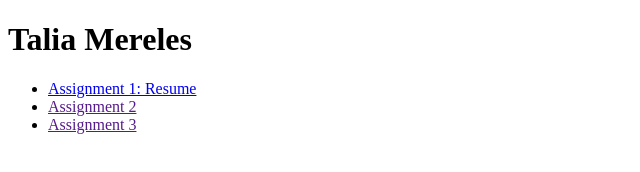
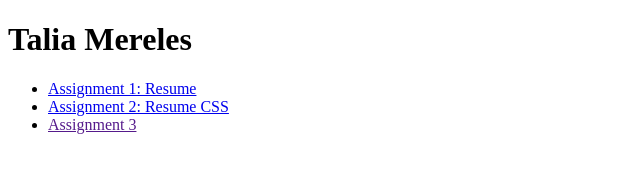
Before and after one commit to taliamereles22/cim111, a plain HTML site: page hw/index.html in a window 1280 px wide. Shown: the whole page, without its empty margins (0-640 px from the left). Drawn offline with Linux system fonts and the light colour scheme.

Commit message:
hw index

```diff
--- a/hw/index.html
+++ b/hw/index.html
@@ -14,7 +14,7 @@
 
   <ul>
     <li><a href="resume/index.html">Assignment 1: Resume</a></li>
-    <li><a href="">Assignment 2</a></li>
+    <li><a href="resumecss/index.html">Assignment 2: Resume CSS</a></li>
     <li><a href="">Assignment 3</a></li>
 
 
```
